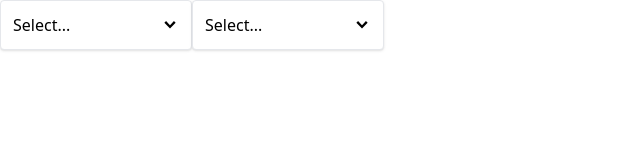
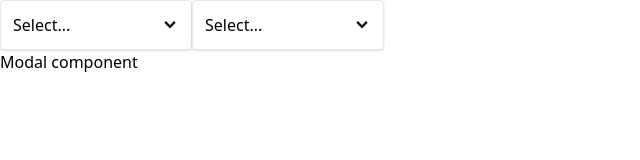
Before and after one commit to NS-25/udemy-comps, a React (Vite) app: page / in a window 1280 px wide. Shown: the top 160 px of the page, without its empty margins (0-640 px from the left). Built offline with nearby package versions, Linux system fonts and the light colour scheme.

Commit message:
added modalpage in app.jsx

```diff
--- a/src/App.jsx
+++ b/src/App.jsx
@@ -1,6 +1,7 @@
 import React from "react";
 import { useState } from "react";
 import Dropdown from "./components/Dropdown";
+import ModalPage from "./pages/ModalPage";
 
 const App = () => {
   const [selection, setSelection] = useState(null);
@@ -25,10 +26,15 @@ const App = () => {
   ];
 
   return (
-    <div className="flex">
-      <Dropdown options={options} value={selection} onChange={handleSelect} />
-      <Dropdown options={options} value={selection} onChange={handleSelect} />
-    </div>
+    <>
+      <div className="flex">
+        <Dropdown options={options} value={selection} onChange={handleSelect} />
+        <Dropdown options={options} value={selection} onChange={handleSelect} />
+      </div>
+      <div>
+        <ModalPage />
+      </div>
+    </>
   );
 };
 
```
